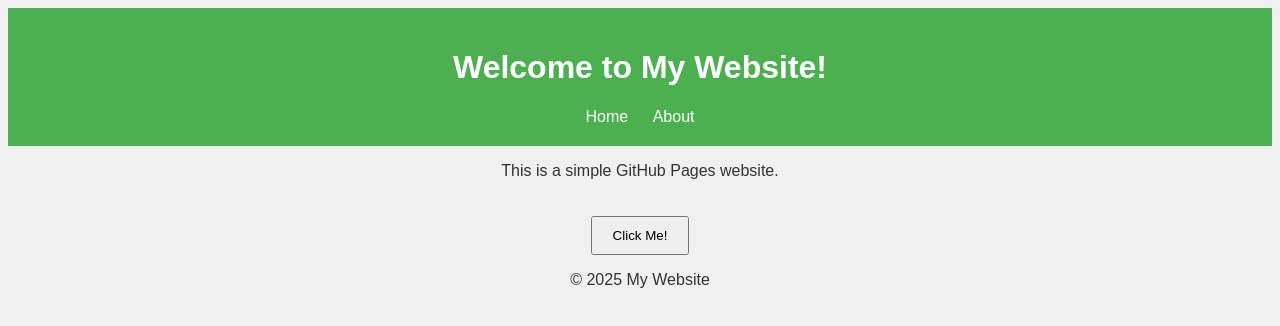
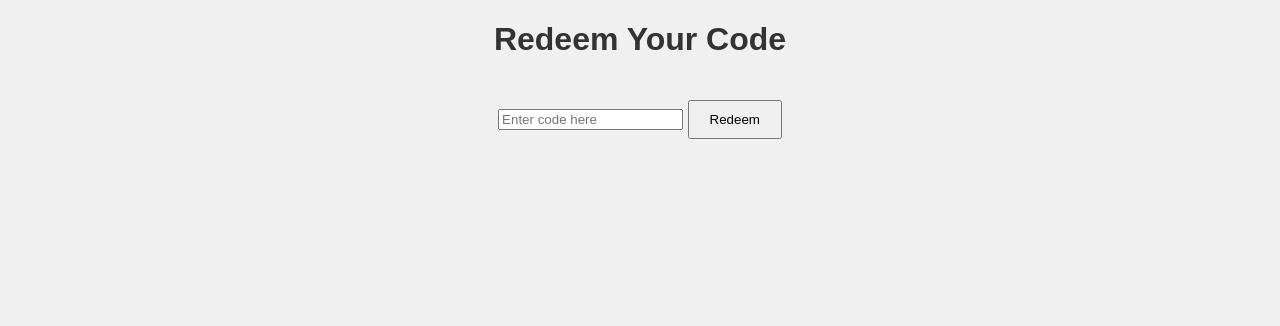
Before and after one commit to katislunatic/gtic-codes, a plain HTML site: page index.html in a window 1280 px wide. Drawn offline with Linux system fonts and the light colour scheme.

Commit message:
Update index.html

```diff
--- a/index.html
+++ b/index.html
@@ -3,26 +3,16 @@
 <head>
   <meta charset="UTF-8">
   <meta name="viewport" content="width=device-width, initial-scale=1.0">
-  <title>My Website</title>
+  <title>GTIC Code Redeem</title>
   <link rel="stylesheet" href="style.css">
 </head>
 <body>
-  <header>
-    <h1>Welcome to My Website!</h1>
-    <nav>
-      <a href="index.html">Home</a>
-      <a href="about.html">About</a>
-    </nav>
-  </header>
-
-  <main>
-    <p>This is a simple GitHub Pages website.</p>
-    <button id="clickMe">Click Me!</button>
-  </main>
-
-  <footer>
-    <p>© 2025 My Website</p>
-  </footer>
+  <div class="container">
+    <h1>Redeem Your Code</h1>
+    <input type="text" id="codeInput" placeholder="Enter code here">
+    <button id="redeemBtn">Redeem</button>
+    <p id="message"></p>
+  </div>
 
   <script src="script.js"></script>
 </body>
```
